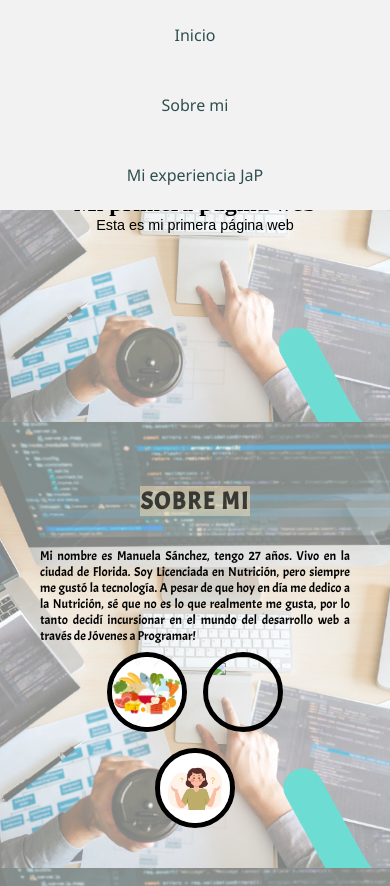
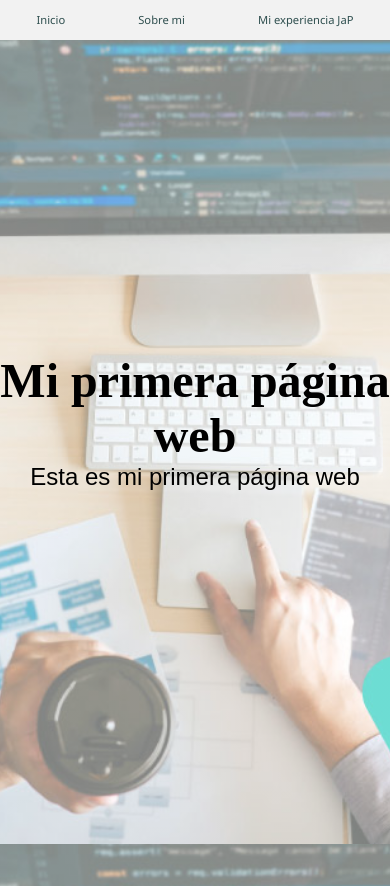
Before and after one commit to manusl5/manusl5.github.io, a plain HTML site: page index.html in a window 390 px wide. Shown: the top 886 px of the page. Drawn offline with Linux system fonts and the light colour scheme; a web font is replaced by a local one.

Commit message:
Responsive_design

```diff
--- a/index.html
+++ b/index.html
@@ -9,7 +9,7 @@
 </head>
 
 <body>
-    <header> <!--ENCABEZADO-->
+    <header class="container"> <!--ENCABEZADO-->
         <nav> <!--BARRA DE NAVEGACIÓN (creada con una lista desordenada)-->
             <ul>
                 <li><a href="#inicio">Inicio</a></li>
@@ -20,44 +20,42 @@
     </header>
 
     <!--PARTE DE INICIO-->
-    <div class="inicio" id="inicio">
-        <div class="img">
+    <section id="inicio" class="container">
+    <div>
             <div class="img-text">
                 <h1>Mi primera página web</h1>
                 <p>Esta es mi primera página web</p>
             </div>
-        </div>
     </div>
+</section>
 
     <!--PARTE SOBRE MI-->
-    <div class="parte2y3" id="sobremi">
+    <section id="sobremi" class="container">
+    <div class="parte2y3">
         <h2>SOBRE MI</h2>
+        <br>
         <p>Mi nombre es Manuela Sánchez, tengo 27 años. Vivo en la ciudad de Florida. Soy Licenciada en Nutrición, pero
             siempre me gustó la tecnología. A pesar de que hoy en día me dedico a la Nutrición, sé que no es lo que
             realmente me gusta, por lo tanto decidí incursionar en el mundo del desarrollo web a través de Jóvenes a Programar!</p>
-
+        <br>
         <div class="imagenes">
             <img src="alimentos.jpg" class="img1" />
             <img src="DW.jpg" class="img2y3" />
         </div>
         <img src="Pensando.jpg" class="img2y3" />
     </div>
+</section>
 
     <!--PARTE MI EXPERIENCIA-->
-    <div class="parte2y3" id="miexperiencia">
+    <section id="miexperiencia" class="container">
+    <div class="parte2y3">
         <h2>Mi experiencia JaP</h2>
         <br>
-        <p>Comencé JaP en el 2023 junto con una amiga, también Nutricionista, que nos encontrábamos en la misma
-            situación de no estar convencidas con nuestra carrera. Cursamos la Fase 1 con éxito, expectantes con lo que
-            se venía en Fase2, pero lamentablemente no pudimos cursarlo en el mismo año por cuestiones personales y
-            laborales. En Febrero de 2024 nos anotamos para realizar la prueba que nos exoneraba Fase 1 y nos habilitaba
-            para cursar Fase 2. Afortunadamente ambas salvamos y comenzamos, aunque mi amiga en Testing y yo en
-            Desarrollo Web, más que nada por tema de días y horarios (la idea era cursar juntas). Así mismo no nos
-            rendimos y cada una comenzó con su curso.
-            <br>
             <p>En cuanto a mi experiencia ha sido muy buena, es un curso
             relamente pensado para personas que no poseen conocimientos ni experiencia previa en el área. Creo que JaP
             es una muy buena opción para comenzar en el mundo tecnológico!</p>
     </div>
+</section>
 </body>
+
 </html>
--- a/style.css
+++ b/style.css
@@ -15,6 +15,15 @@ html {
 
 body{
     font-family: Arial, Helvetica, sans-serif;
+    margin: 0;
+    padding: 0;
+   /* padding-top: 60px; */
+}
+
+.container {
+    max-width: 1400px;
+    margin: 0 auto;
+    padding: 0 1rem;
 }
 
 nav{
@@ -25,26 +34,34 @@ nav{
     top: 0;
     width: 100%; /*ancho*/
     z-index: 1000;
+    height: 50px;
+    line-height: 50px;
 }
 
 nav ul{
     list-style: none;
     padding: 0;
+    margin: 0;
+    display: flex;
+    justify-content: center;
+    align-items: center;
+    height: 100%;
 }
 
 nav ul li{
-    display: inline-block;
-    padding: 0 1rem;
+     margin: 0 5rem;
+     display: inline-block;
 }
 
 nav a{
     display: inline-block; /*uno al lado del otro en línea*/
+    text-align: center;
     text-decoration: none; /*sin decoración del texto*/
     color:darkslategray;
-    margin: 0.5rem;
-    padding: 0.5rem 1rem;
+    padding: 0.5 1rem;
     border-radius: 30px; /* para darle borde redondeado*/
     font-family:'Segoe UI', Tahoma, Geneva, Verdana, sans-serif;
+    font-size: 0.875rem;
 }
 
 nav a:hover{ /*para hacer el sombreado al pasar el mouse*/
@@ -52,20 +69,30 @@ nav a:hover{ /*para hacer el sombreado al pasar el mouse*/
     color: #f2f2f2;
 }
 
+section {
+    /* background-image: url(img1.jpg); */
+    background-size: cover; /* Ajusta la imagen para cubrir el contenedor */
+    background-position: center; /* Centra la imagen en el contenedor */
+    background-repeat: no-repeat; /* Evita la repetición de la imagen */
+    height: 100vh; /* Ajusta la altura al tamaño del viewport */
+    padding-top: 60px;
+
+}
+
+#inicio, #sobremi, #miexperiencia{
+
+    height: 100vh;
+    background: linear-gradient(rgba(255, 255, 255, 0.429), rgba(255, 255, 255, 0.429)), url(img1.jpg);
+    background-size: cover;
+    background-position: center;
+    display: flex;
+    justify-content: center;
+    align-items: center;
+}
+
 .img-text{
     font-size: 2rem; /*Tamaño de la letra*/
     text-align: center; /*Sirve para centrar el texo*/
-}
-
-.img{
-    height: 50vh; /*largo*/
-    background: linear-gradient(rgba(255, 255, 255, 0.429),rgba(255, 255, 255, 0.429)),
-    url(img1.jpg); /*linear-gradient con dos colores rgba para poner la capa transparente a la imagen*/
-    background-size: cover; /*escala la imagen al mayor tamaño sin deformarla*/
-    background-position: center;
-    display: flex; /*rellena todo el espacio disponible*/
-    justify-content: center; /*alineación eje principal*/
-    align-items: center; /*alineación transversal*/
 }
 
 #inicio h1{
@@ -81,7 +108,7 @@ nav a:hover{ /*para hacer el sombreado al pasar el mouse*/
 }
 
 .parte2y3{
-    background: linear-gradient(rgba(255, 255, 255, 0.429),rgba(255, 255, 255, 0.429)), url(img1.jpg);
+    /*background: linear-gradient(rgba(255, 255, 255, 0.429),rgba(255, 255, 255, 0.429)), url(img1.jpg);*/
     background-size:cover;
     background-position: center;
     display: flex;
@@ -133,67 +160,73 @@ text-align: center;
     text-align: justify;
 }
 
-@media (max-width: 768px){
-    .img-text{
-        font-size: 1.5rem;
+/* Estilos generales para dispositivos grandes */
+body {
+    font-size: 16px;
+}
+
+/* Estilos para dispositivos con ancho máximo de 768px (tabletas) */
+@media (max-width: 768px) {
+    body {
+        font-size: 14px;
     }
-    #inicio h1{
-        font-size: 2rem;
+
+    .container {
+        padding: 0 1rem;
     }
-    #inicio p{
-        font-size: 1rem;
+
+    nav{
+        height: 40px;
     }
-    #sobremi h2{
-        font-size: 2rem;
+
+    nav ul {
+        flex-direction: row;
+        justify-content: space-between;
     }
-    #sobremi p{
-        font-size: 0.9rem;
+
+    nav ul li{
         margin: 0 0.5rem;
     }
-    .img1, .img2y3{
-        width: 6rem;
-        height: 6rem;
+
+    nav a {
+        font-size: 0.75rem;
+        padding: 0.3rem 0.5rem;
     }
-    #miexperiencia h2{
-        font-size: 2rem;
+
+    .img {
+        height: 50vh;
     }
-    #miexperiencia p{
-        font-size: 1rem;
+}
+
+/* Estilos para dispositivos con ancho máximo de 480px (smartphones) */
+@media (max-width: 480px) {
+    body {
+        font-size: 12px;
+    }
+
+     .container {
+        padding: 0 0rem;
+    }
+
+    nav{
+        height: 40px;
+    }
+
+    nav ul {
+        flex-direction: row;
+        justify-content: space-around;
+        flex-wrap: nowrap;
+    }
+
+    nav ul li{
         margin: 0 0.5rem;
     }
-}
-@media (max-width: 480px){
-    nav ul li{
-        display: block;
-        padding: 0.5rem;
+
+    nav a{
+        font-size: 0.7rem;
+        padding: 0.2rem;
     }
-    nav a{
-        margin: 0.5rem 0;
-        padding: 0.5rem 1rem;
-    }
-    .img-text{
-        font-size: 1.2rem;
-    }
-    #inicio h1{
-        font-size: 1.5rem;
-    }
-    #inicio p{
-        font-size: 0.9rem;
-    }
-    #sobremi h2{
-        font-size: 1.5rem;
-    }
-    #sobremi p{
-        font-size: 0.8rem;
-    }
-    .img1, .img2y3{
-        width: 5rem;
-        height: 5rem;
-    }
-    #miexperiencia h2{
-        font-size: 1.5rem;
-    }
-    #miexperiencia p{
-        font-size: 0.9rem;
+    .img {
+        height: 40vh;
     }
 }
```
